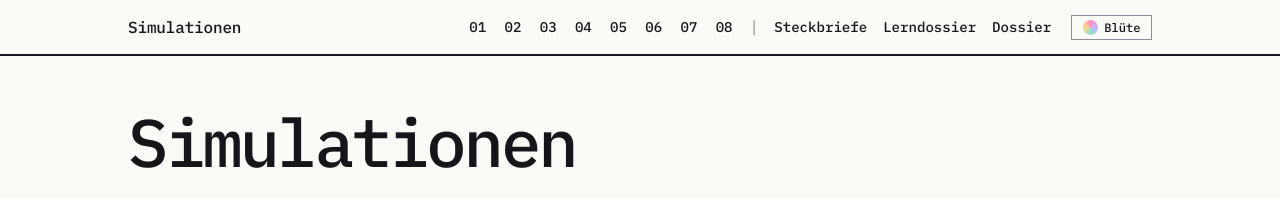
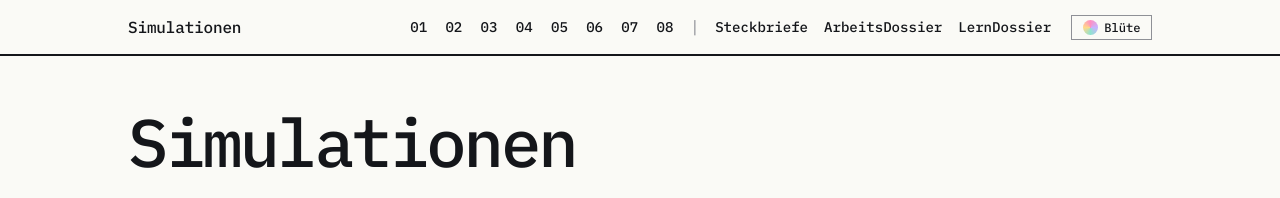
Before and after one commit to masta-nksa/Simulation, a Jekyll site: the page built from index.md, in a window 1280 px wide. Shown: the top 198 px of the page. Built offline with Jekyll 4.4.1, drawn with Linux system fonts in a browser that asks for light colours.

Commit message:
Navigation: Steckbriefe, ArbeitsDossier, LernDossier
Reihenfolge und Bezeichnungen der Zusatzeinträge in der Kopfzeile angepasst.

Co-Authored-By: Claude Opus 5.5 <noreply@anthropic.com>

```diff
--- a/_config.yml
+++ b/_config.yml
@@ -41,10 +41,10 @@ signet:
 hauptnav:
   - titel: "Steckbriefe"
     url: "/steckbriefe.html"
-  - titel: "Lerndossier"
+  - titel: "ArbeitsDossier"
+    url: "/dossier.html"
+  - titel: "LernDossier"
     url: "/theorie.html"
-  - titel: "Dossier"
-    url: "/dossier.html"
 
 # Besucherstatistik (optional): Code des GoatCounter-Kontos, also der Teil vor
 # ".goatcounter.com". Gezählt wird ohne Cookies und ohne gespeicherte
```
